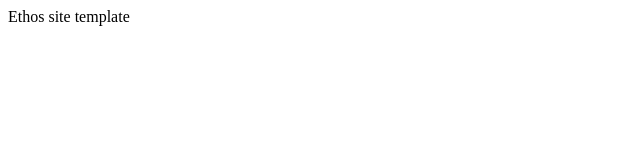
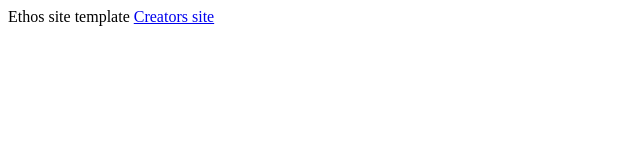
Before and after one commit to DusterTheFirst/Dusterthefirst.github.io, a plain HTML site: page etho/index.html in a window 1280 px wide. Shown: the whole page, without its empty margins (0-640 px from the left). Drawn offline with Linux system fonts and the light colour scheme.

Commit message:
Update index.html

```diff
--- a/etho/index.html
+++ b/etho/index.html
@@ -1 +1,4 @@
 Ethos site template
+
+
+<a href="http://dusterthefirst.github.io">Creators site</a>
```
